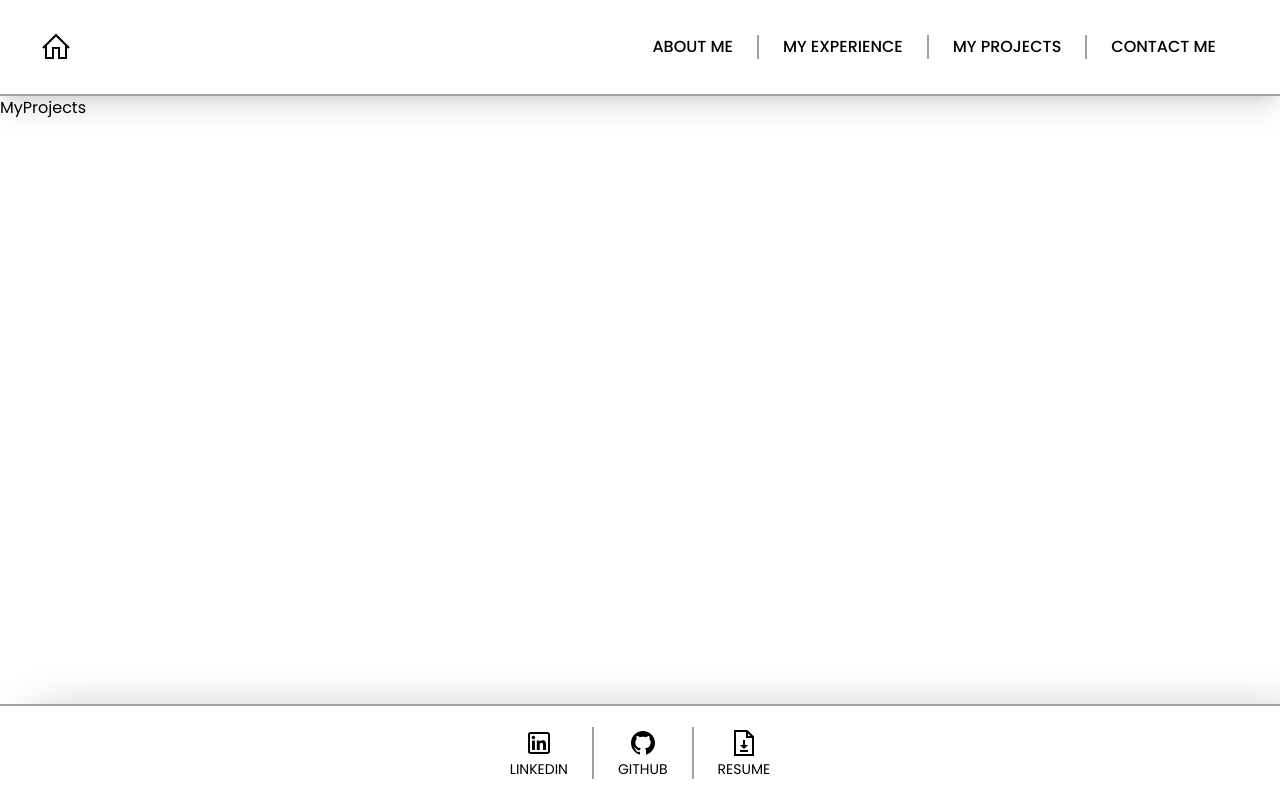
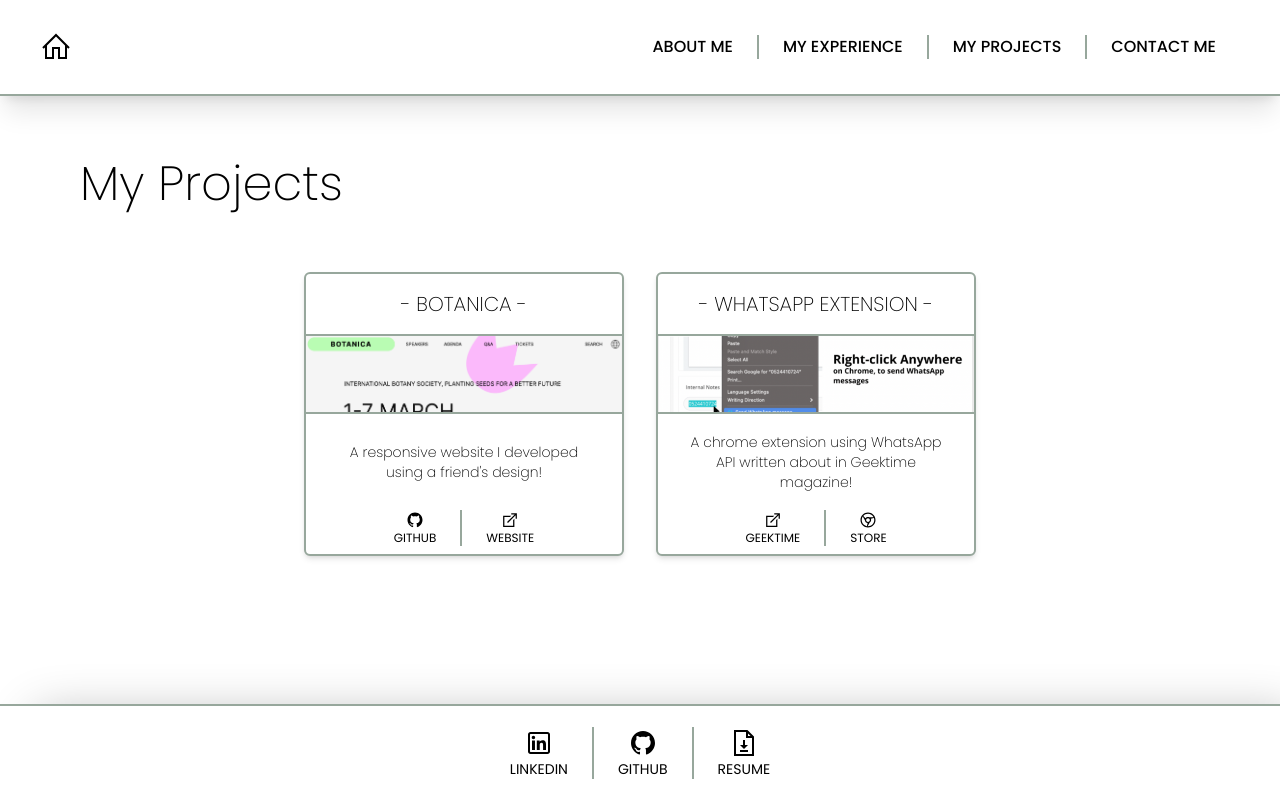
Before and after one commit to Michalgordon/mikeys-portfolio, a React (Vite) app: page /projects in a window 1280 px wide. Built offline with nearby package versions, Linux system fonts and the light colour scheme.

Commit message:
started working on project cards

```diff
--- /dev/null
+++ b/src/components/ProjectCard.jsx
@@ -0,0 +1,43 @@
+import { Icon } from "../components";
+import PropTypes from "prop-types";
+
+const ProjectCard = ({ title, info, links, imgSrc }) => {
+  return (
+    <div className="flex flex-col w-80 border-teal border-2 rounded-md p-4 pb-2 justify-center items-center gap-4 bg-white shadow-md ">
+      <h1 className=" text-xl uppercase font-thin ">- {title} -</h1>
+      <div
+        style={{ "--image-url": `url(${imgSrc})` }}
+        className={`w-[316px] -mx-4 h-20 bg-[image:var(--image-url)] bg-cover border-y-2 border-teal `}
+      ></div>
+      <p className="flex text-center text-sm font-thin px-2 h-16 items-center">
+        {info}
+      </p>
+      <ul className="w-full flex justify-center items-center">
+        {links.map((footerItem, index) => (
+          <a
+            key={index}
+            href={footerItem.href}
+            target="_blank"
+            rel="noopener noreferrer"
+            download={footerItem.download}
+            className="group flex flex-col justify-center items-center uppercase text-xs border-r-2 border-teal cursor-pointer px-6 hover:[text-shadow:_0_1px_0_rgb(0_0_0_/_40%)] last:border-none"
+          >
+            <Icon
+              name={footerItem.iconName}
+              className="w-5 group-hover:[filter:drop-shadow(3px_5px_2px_rgb(0_0_0_/_0.2))]"
+            ></Icon>
+            <h1>{footerItem.title}</h1>
+          </a>
+        ))}
+      </ul>
+    </div>
+  );
+};
+
+ProjectCard.propTypes = {
+  title: PropTypes.string,
+  info: PropTypes.string,
+  links: PropTypes.array,
+  imgSrc: PropTypes.string,
+};
+export default ProjectCard;
--- a/src/components/index.js
+++ b/src/components/index.js
@@ -4,4 +4,5 @@ import Skill from "./Skill";
 import Icon from "./Icon"
 import ExperienceCard from "./ExperienceCard";
 import ScrollingBanner from "./ScrollingBanner";
-export { Header, Footer, Skill, Icon, ExperienceCard, ScrollingBanner}
+import ProjectCard from "./ProjectCard";
+export { Header, Footer, Skill, Icon, ExperienceCard, ScrollingBanner, ProjectCard}
--- a/src/pages/MyProjects.jsx
+++ b/src/pages/MyProjects.jsx
@@ -1,5 +1,57 @@
+import { ProjectCard } from "../components";
+const PROJECTS = [
+  {
+    title: "botanica",
+    imgSrc: "public/botanica.png",
+    links: [
+      {
+        title: "GitHub",
+        iconName: "github",
+        href: "https://github.com/Michalgordon",
+        download: false,
+      },
+      {
+        title: "Website",
+        iconName: "external-link-alt-solid",
+        href: "",
+        download: false,
+      },
+    ],
+    info: "A responsive website I developed using a friend's design!",
+  },
+  {
+    title: "WhatsApp Extension",
+    imgSrc: "public/whatsapp-extension.png",
+    links: [
+      {
+        title: "Geektime",
+        iconName: "external-link-alt-solid",
+        href: "https://www.geektime.co.il/chrome-whatsapp-messages/?fbclid=IwAR01mMmlvUkjOMvnK0bSllA6PLHkm2dxmXuLoe3axdjPR-tBpmLqoLPOpKs",
+        download: false,
+      },
+      {
+        title: "Store",
+        iconName: "chrome",
+        href: "https://chromewebstore.google.com/detail/olivia-for-recruiters/ldcjdglgbpfldnfebjkejpppfiedkkec?hl=en-GB",
+        download: false,
+      },
+    ],
+    info: "A chrome extension using WhatsApp API written about in Geektime magazine!",
+  },
+];
 const MyProjects = () => {
-  return <div className="flex flex-grow">MyProjects </div>;
+  return (
+    <div className="flex flex-col flex-grow gap-16 px-10 py-16">
+      <div className="flex pl-10 justify-start">
+        <h1 className="text-5xl font-thin">My Projects</h1>
+      </div>
+      <div className="flex justify-center gap-8">
+        {PROJECTS.map((project, index) => (
+          <ProjectCard key={index} {...project}></ProjectCard>
+        ))}
+      </div>
+    </div>
+  );
 };
 
 //TODO add chrome extension here
```
